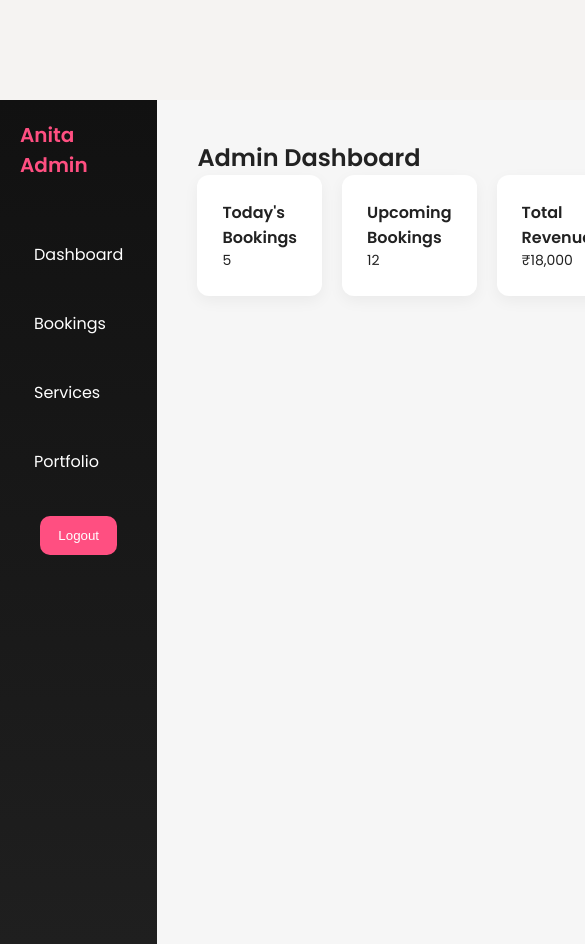
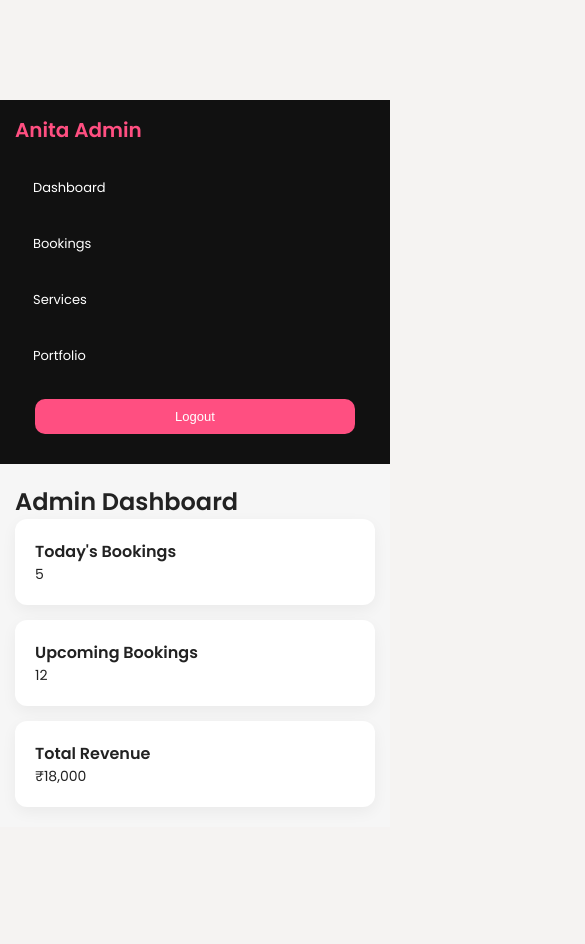
Before and after one commit to vincenzo0105/Anita-Makeover, a React (Vite) app in the folder makeup-artist-frontend/: page /admin in a window 390 px wide. Shown: the top 944 px of the page, 585 px wide, since content can reach past the window. After the commit the page ends 844 px from the top, so only its background shows below. Built offline with nearby package versions, Linux system fonts and the light colour scheme; sample sign-in values are in the browser's storage.

Commit message:
Add responsive design for admin panel - mobile, tablet, and desktop breakpoints

```diff
--- a/makeup-artist-frontend/src/index.css
+++ b/makeup-artist-frontend/src/index.css
@@ -1627,6 +1627,85 @@ textarea {
   .about-testimonials,
   .about-social {
     padding: 60px 40px;
+  }
+
+  /* Admin panel responsive - tablets */
+  .admin-sidebar {
+    width: 180px;
+    padding: 15px;
+  }
+
+  .admin-title {
+    font-size: 18px;
+    margin-bottom: 20px;
+  }
+
+  .admin-link {
+    padding: 8px 10px;
+    font-size: 12px;
+  }
+
+  .admin-main {
+    padding: 30px;
+  }
+
+  .stats-grid {
+    grid-template-columns: repeat(2, 1fr);
+    gap: 15px;
+  }
+
+  .stat-card {
+    padding: 20px;
+    font-size: 13px;
+  }
+
+  .booking-table {
+    font-size: 12px;
+  }
+
+  .booking-table th,
+  .booking-table td {
+    padding: 10px;
+  }
+
+  .form-grid {
+    grid-template-columns: 1fr;
+  }
+
+  .form-grid textarea {
+    grid-column: span 1;
+  }
+
+  .full-width {
+    grid-column: span 1;
+  }
+
+  .add-service-card {
+    padding: 18px;
+  }
+
+  .service-card-admin {
+    padding: 15px;
+  }
+
+  .portfolio-grid {
+    grid-template-columns: repeat(2, 1fr);
+    gap: 15px;
+  }
+
+  .portfolio-card img {
+    height: 180px;
+  }
+
+  .services-admin {
+    padding: 25px;
+  }
+
+  .add-btn,
+  .primary-btn,
+  .delete-btn {
+    font-size: 12px;
+    padding: 8px 12px;
   }
 }
 
@@ -2009,6 +2088,176 @@ textarea {
   p {
     font-size: 14px;
   }
+
+  /* Admin panel responsive - mobile tablets */
+  .admin-container {
+    flex-direction: column;
+    height: auto;
+  }
+
+  .admin-sidebar {
+    width: 100%;
+    height: auto;
+    padding: 15px;
+    flex-direction: row;
+    flex-wrap: wrap;
+    background: #111;
+  }
+
+  .admin-title {
+    flex: 0 0 100%;
+    font-size: 16px;
+    margin-bottom: 12px;
+  }
+
+  .admin-logo {
+    flex: 0 0 100%;
+    margin-bottom: 15px;
+  }
+
+  .admin-link {
+    flex: 1 1 calc(50% - 8px);
+    margin: 4px;
+    padding: 10px 8px;
+    font-size: 12px;
+  }
+
+  .admin-main {
+    padding: 20px;
+    flex: 1;
+  }
+
+  .stats-grid {
+    grid-template-columns: 1fr;
+    gap: 12px;
+  }
+
+  .stat-card {
+    padding: 15px;
+    font-size: 13px;
+  }
+
+  .booking-table {
+    font-size: 11px;
+  }
+
+  .booking-table th,
+  .booking-table td {
+    padding: 8px;
+  }
+
+  .approve-btn,
+  .cancel-btn {
+    padding: 4px 6px;
+    font-size: 10px;
+  }
+
+  .form-grid {
+    grid-template-columns: 1fr;
+  }
+
+  .form-grid textarea {
+    grid-column: span 1;
+  }
+
+  .full-width {
+    grid-column: span 1;
+  }
+
+  .services-admin {
+    padding: 15px;
+  }
+
+  .add-service-card {
+    padding: 15px;
+    margin-bottom: 20px;
+  }
+
+  .add-service-card h3 {
+    font-size: 14px;
+    margin-bottom: 10px;
+  }
+
+  .add-service-card input,
+  .add-service-card textarea {
+    font-size: 13px;
+  }
+
+  .service-card-admin {
+    padding: 12px;
+    margin-bottom: 12px;
+  }
+
+  .service-card-admin h3 {
+    font-size: 14px;
+  }
+
+  .service-actions {
+    flex-direction: column;
+    gap: 6px;
+  }
+
+  .primary-btn,
+  .delete-btn,
+  .add-btn {
+    width: 100%;
+    padding: 8px 10px;
+    font-size: 12px;
+  }
+
+  .portfolio-container {
+    padding: 15px;
+  }
+
+  .portfolio-container h1 {
+    font-size: 20px;
+  }
+
+  .upload-box {
+    padding: 15px;
+    margin-bottom: 20px;
+  }
+
+  .portfolio-grid {
+    grid-template-columns: 1fr;
+    gap: 10px;
+    padding: 10px;
+  }
+
+  .portfolio-card {
+    border-radius: 10px;
+  }
+
+  .portfolio-card img {
+    height: 140px;
+  }
+
+  .logout-btn {
+    width: calc(100% - 30px);
+    margin: 15px;
+    padding: 10px;
+    font-size: 12px;
+  }
+
+  .login-card {
+    width: 90vw;
+    max-width: 320px;
+    padding: 25px 20px;
+  }
+
+  .login-card h2 {
+    font-size: 16px;
+  }
+
+  .login-card input {
+    font-size: 12px;
+    padding: 8px;
+  }
+
+  .login-card button {
+    font-size: 12px;
+    padding: 8px;
+  }
 }
 
 /* EXTRA SMALL PHONES (up to 480px) */
@@ -2155,4 +2404,158 @@ textarea {
   h3 {
     font-size: 16px !important;
   }
-}
+
+  /* Admin panel responsive */
+  .admin-container {
+    flex-direction: column;
+    height: auto;
+  }
+
+  .admin-sidebar {
+    width: 100%;
+    height: auto;
+    padding: 15px;
+    flex-direction: row;
+    flex-wrap: wrap;
+    background: #111;
+  }
+
+  .admin-title {
+    flex: 0 0 100%;
+    font-size: 18px;
+    margin-bottom: 15px;
+  }
+
+  .admin-link {
+    flex: 1 1 calc(50% - 6px);
+    margin: 6px 6px;
+    padding: 12px;
+    font-size: 13px;
+  }
+
+  .admin-main {
+    padding: 20px 15px;
+  }
+
+  .stats-grid {
+    grid-template-columns: 1fr;
+    gap: 15px;
+  }
+
+  .stat-card {
+    padding: 20px;
+    font-size: 14px;
+  }
+
+  .booking-table {
+    font-size: 12px;
+  }
+
+  .booking-table th,
+  .booking-table td {
+    padding: 8px;
+  }
+
+  .approve-btn,
+  .cancel-btn {
+    padding: 4px 8px;
+    font-size: 11px;
+  }
+
+  .form-grid {
+    grid-template-columns: 1fr;
+  }
+
+  .form-grid textarea {
+    grid-column: span 1;
+  }
+
+  .full-width {
+    grid-column: span 1;
+  }
+
+  .services-admin {
+    padding: 15px;
+  }
+
+  .add-service-card {
+    padding: 15px;
+    margin-bottom: 20px;
+  }
+
+  .add-service-card h3 {
+    font-size: 16px;
+    margin-bottom: 12px;
+  }
+
+  .service-card-admin {
+    padding: 12px;
+    margin-bottom: 12px;
+  }
+
+  .service-actions {
+    flex-direction: column;
+    gap: 8px;
+  }
+
+  .primary-btn,
+  .delete-btn,
+  .add-btn {
+    width: 100%;
+    padding: 10px;
+    font-size: 13px;
+  }
+
+  .portfolio-container {
+    padding: 20px 15px;
+  }
+
+  .portfolio-container h1 {
+    font-size: 22px;
+  }
+
+  .upload-box {
+    padding: 20px;
+    margin-bottom: 25px;
+  }
+
+  .portfolio-grid {
+    grid-template-columns: 1fr;
+    gap: 15px;
+    padding: 15px;
+  }
+
+  .portfolio-card {
+    border-radius: 12px;
+  }
+
+  .portfolio-card img {
+    height: 150px;
+  }
+
+  .logout-btn {
+    width: calc(100% - 40px);
+    margin: 15px 20px;
+    padding: 10px;
+    font-size: 13px;
+  }
+
+  .login-card {
+    width: 280px;
+    padding: 30px 20px;
+  }
+
+  .login-card h2 {
+    font-size: 18px;
+  }
+
+  .login-card input {
+    font-size: 13px;
+    padding: 8px;
+  }
+
+  .login-card button {
+    font-size: 13px;
+    padding: 8px;
+  }
+}
```
